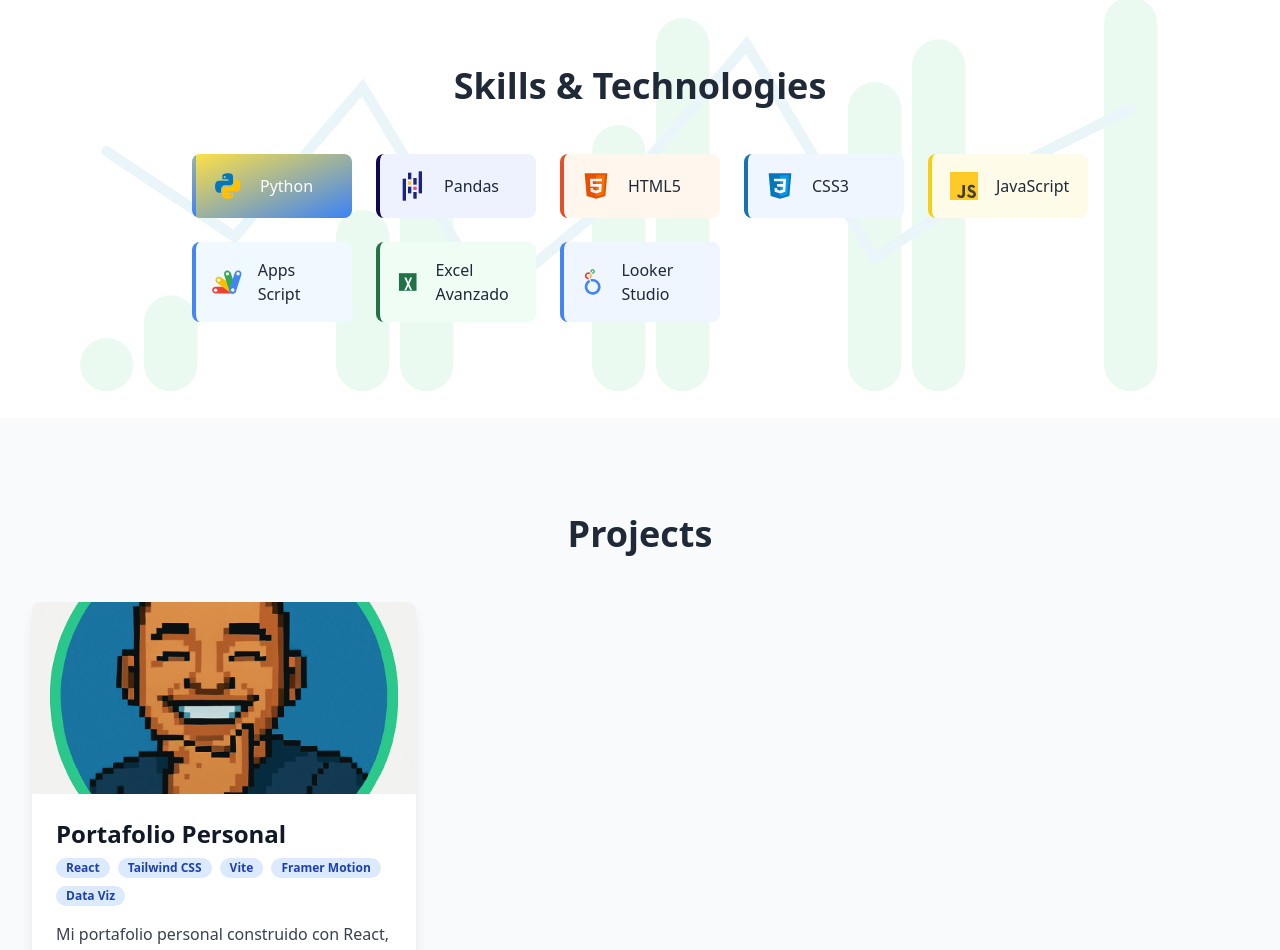
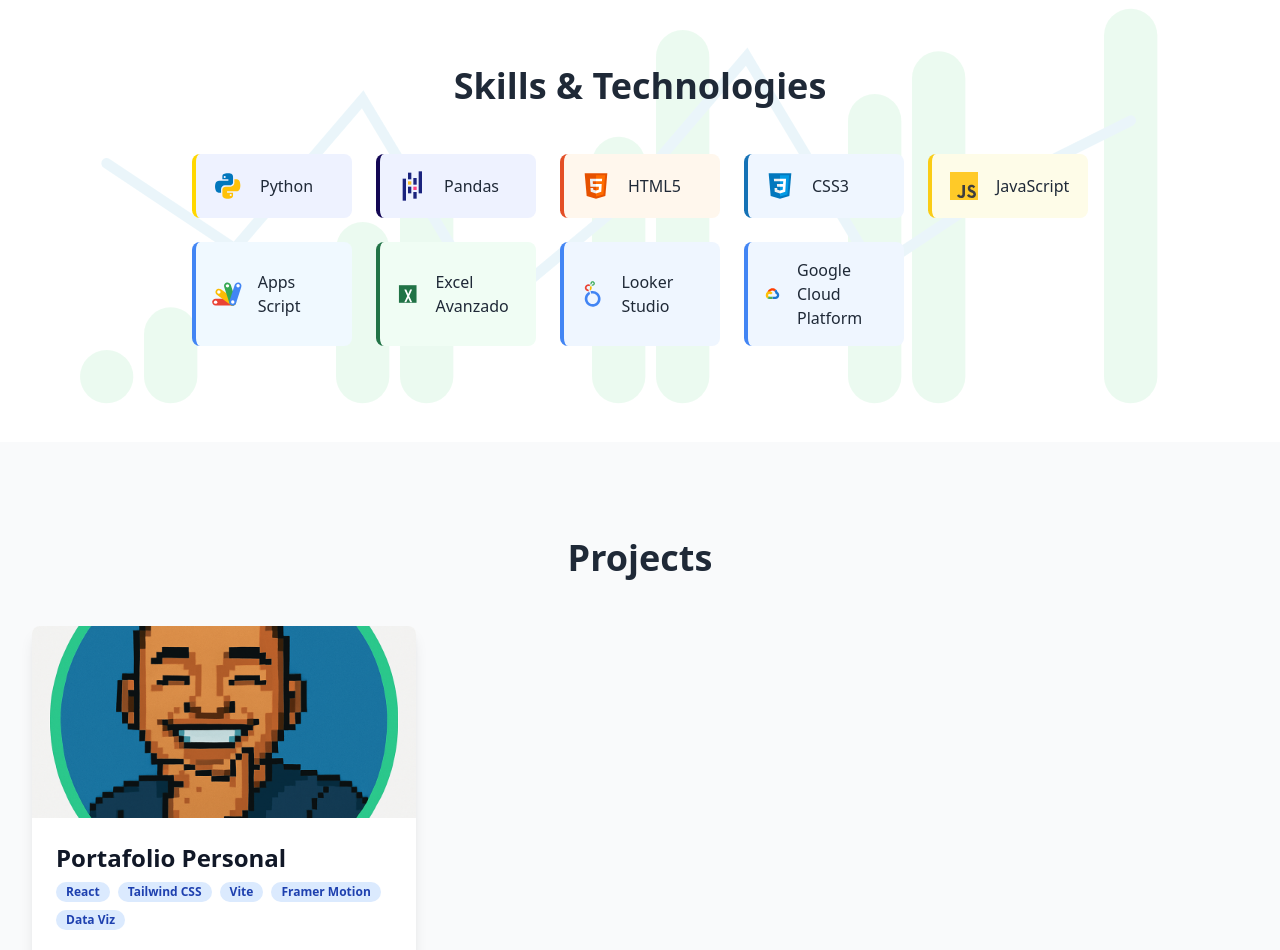
Before and after one commit to CamiloTechCore/WEBCamiloTechCore, a React (Vite) app: page / in a window 1280 px wide. Shown: the part 1822-2772 px from the top of the page. Built offline with nearby package versions, Linux system fonts and the light colour scheme; no server answers.

Commit message:
Update Skills

```diff
--- a/src/sections/SkillsSection.jsx
+++ b/src/sections/SkillsSection.jsx
@@ -13,6 +13,7 @@ import JavascriptIcon from '../assets/icons/js.svg?react';
 import PythonIcon from '../assets/icons/python.svg?react';
 import Html5Icon from '../assets/icons/html5.svg?react';
 import Css3Icon from '../assets/icons/css3.svg?react';
+import GcpIcon from '../assets/icons/GCP.svg?react';
 
 // Si usaste Framer Motion para la "nube", estas variantes podrían estar aquí.
 // Si las ves, elimínalas o coméntalas, no son necesarias para las TechnologyCards.
@@ -45,9 +46,9 @@ const technologies = [
     name: 'Python',
     Icon: PythonIcon,
     styling: {
-      gradient: 'bg-gradient-to-br from-yellow-300 to-blue-500',
-      iconColor: 'text-white',
-      textColor: 'text-white'
+      bgColor: 'bg-indigo-50 dark:bg-gray-800',
+      borderColor: 'border-python',
+      iconColor: 'text-python'
     }
   },
   {
@@ -113,6 +114,15 @@ const technologies = [
       iconColor: 'text-looker'
     }
   },
+  {
+    name: 'Google Cloud Platform',
+    Icon: GcpIcon,
+    styling: {
+      bgColor: 'bg-blue-50 dark:bg-gray-800',
+      borderColor: 'border-looker',
+      iconColor: 'text-Gcp'
+    }
+  },
 ];
 
 function SkillsSection() {
--- a/tailwind.config.js
+++ b/tailwind.config.js
@@ -10,7 +10,7 @@ export default {
       // Próximamente: El ADN de "Camilo Tech Core" (colores, fuentes) vivirá aquí.
       colors: {
         'primary': '#7FFF00', // ✅ Color primario
-        'python': '#3776AB',
+        'python': '#FFD700',
         'pandas': '#130754',
         'html': '#E34F26',
         'css': '#1572B6',
```
Also changed, not shown: src/assets/icons/GCP.svg (added).
